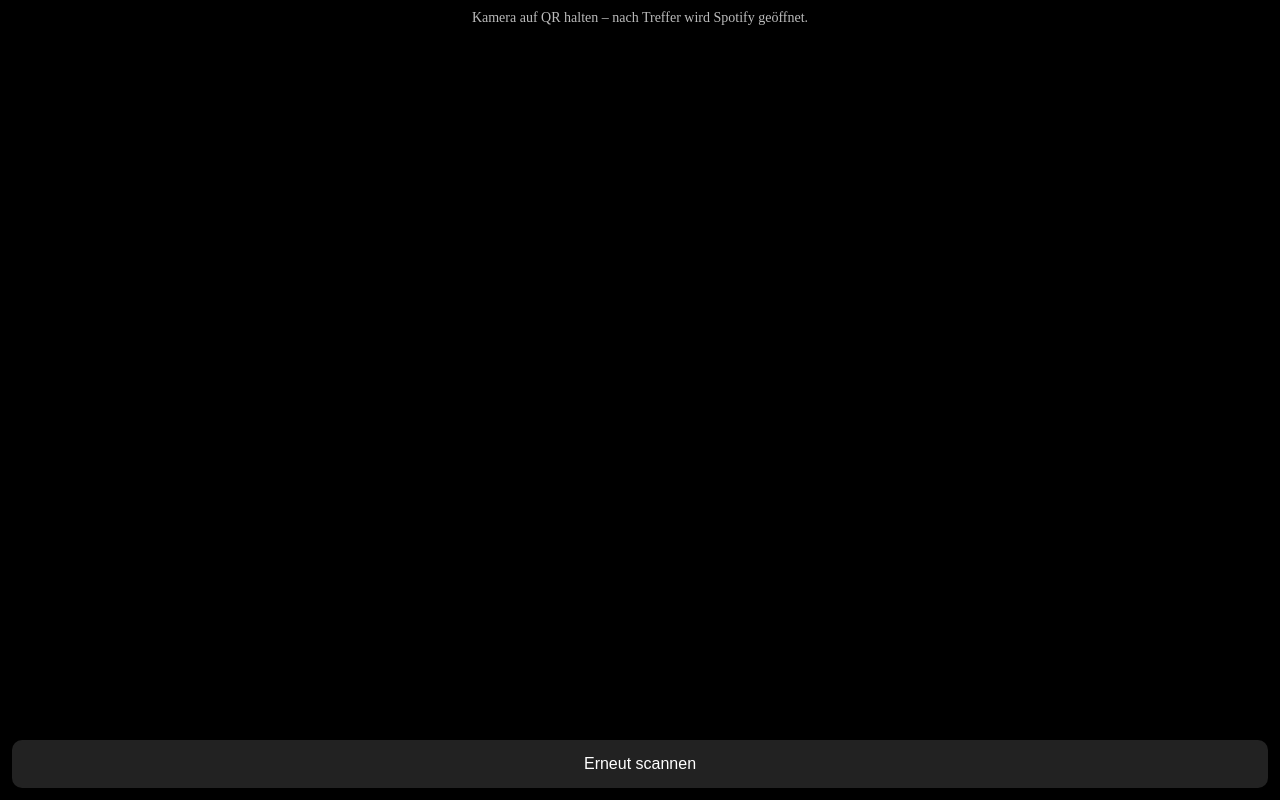
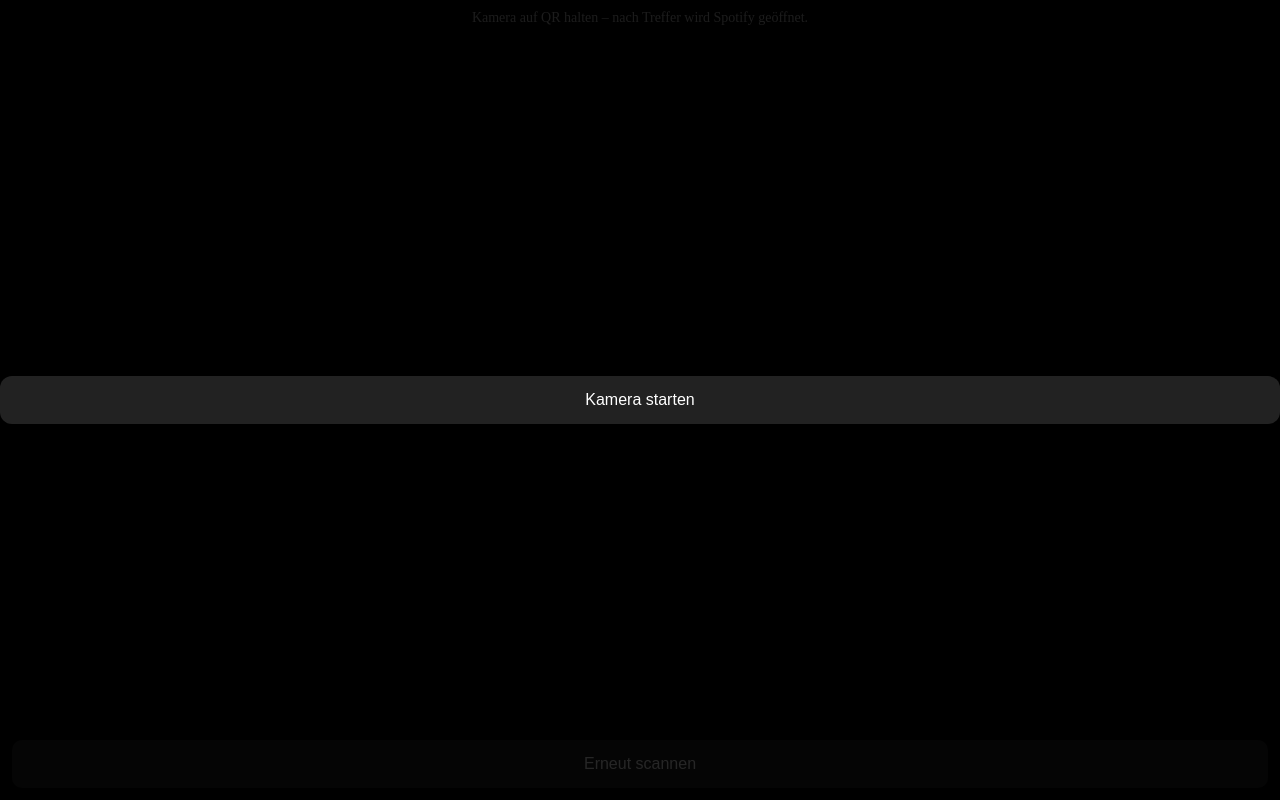
Before and after one commit to Token43bot/read_qr_code, a plain HTML site: page index.html in a window 1280 px wide. Drawn offline with Linux system fonts and the light colour scheme.

Commit message:
Implement manual camera start button
Added a start button for manual camera activation when auto-start fails.

```diff
--- a/index.html
+++ b/index.html
@@ -11,8 +11,9 @@
     #bar { display:flex; gap:12px; padding:12px; background:rgba(0,0,0,.6); }
     button { flex:1; height:48px; font-size:16px; border:none; border-radius:10px; background:#222; color:#fff; }
     #hint { position:fixed; top:10px; left:0; right:0; text-align:center; color:#bbb; font-size:14px; }
+    #startWrap { position:absolute; inset:0; display:flex; align-items:center; justify-content:center; background:rgba(0,0,0,.85); }
+    #startBtn { padding:14px 18px; border-radius:12px; }
   </style>
-  <!-- QR-Scanner Bibliothek (CDN) -->
   <script src="https://unpkg.com/html5-qrcode" defer></script>
 </head>
 <body>
@@ -24,24 +25,31 @@
     </div>
   </div>
 
+  <!-- Wird nur gezeigt, wenn Auto-Start ohne Berechtigung scheitert -->
+  <div id="startWrap" hidden>
+    <button id="startBtn">Kamera starten</button>
+  </div>
+
   <script>
-    let qr, currentCamId = null, cams = [];
+    let qr;
     const $rescan = document.getElementById('rescan');
+    const $startWrap = document.getElementById('startWrap');
+    const $startBtn  = document.getElementById('startBtn');
 
     function extractTrackId(text) {
-      // akzeptiert spotify:track:ID oder https://open.spotify.com/track/ID
       text = text.trim();
       if (text.startsWith("spotify:track:")) return text.split("spotify:track:")[1];
       const m = text.match(/open\.spotify\.com\/track\/([A-Za-z0-9]+)\b/);
       return m ? m[1] : null;
     }
 
-    async function startScanner(deviceId = null) {
+    async function startScanner() {
       if (!qr) qr = new Html5Qrcode("scanner", false);
       const cfg = { fps: 15, qrbox: { width: 300, height: 300 } };
-      const camCfg = deviceId ? { deviceId: { exact: deviceId } } : { facingMode: "environment" };
-      await qr.start(camCfg, cfg, onScan, () => {});
+      // Wichtig: keine Kameraliste – direkt um Rückkamera bitten
+      await qr.start({ facingMode: "environment" }, cfg, onScan, () => {});
       $rescan.disabled = true;
+      $startWrap.hidden = true;
     }
 
     async function stopScanner() {
@@ -54,31 +62,32 @@
 
       const id = extractTrackId(text);
       if (id) {
-        // Android: Intent-URL → öffnet direkt die Spotify-App
+        // App öffnen (Intent), dann spotify:, dann https – beste Chance, direkt die Spotify-App zu starten
         const intentUrl = `intent://open.spotify.com/track/${id}#Intent;scheme=https;package=com.spotify.music;end`;
-        // Fallback-Kaskade: intent -> spotify: -> https
         try { location.replace(intentUrl); } catch(e) {}
         setTimeout(() => { try { location.replace(`spotify:track:${id}`); } catch(e) {} }, 600);
         setTimeout(() => { try { location.replace(`https://open.spotify.com/track/${id}`); } catch(e) {} }, 1200);
       } else {
-        // Unbekanntes Format → einfach öffnen (Spotify regelt ggf. selbst)
         try { location.replace(text); } catch(e) {}
       }
     }
 
-    // Button: Erneut scannen
-    document.getElementById('rescan').addEventListener('click', async () => {
-      await startScanner(currentCamId);
+    // Buttons
+    $rescan.addEventListener('click', async () => { await startScanner(); });
+    $startBtn.addEventListener('click', async () => {
+      try { await startScanner(); }
+      catch(e) { alert("Kamera-Zugriff verweigert. Bitte Kamera erlauben (🔒→ Website-Einstellungen → Kamera → Zulassen) und die Seite neu laden."); }
     });
 
-    // Init
+    // Auto-Start (zeigt bei Fehler den Start-Button mit Anleitung)
     (async () => {
       try {
-        cams = (await Html5Qrcode.getCameras());
-        currentCamId = (cams.find(c => /back|rear/i.test(c.label))?.id) || cams[0]?.id || null;
-        await startScanner(currentCamId);
-      } catch(e) {
-        alert("Kamera-Zugriff fehlgeschlagen. Öffne die Seite über HTTPS (oder http://localhost) und erlaube die Kamera.");
+        // Einige Browser fragen erst nach Interaktion – wir probieren es trotzdem:
+        await startScanner();
+      } catch (e) {
+        $startWrap.hidden = false;
+        // Kleiner Hinweis bei harter Sperre:
+        // console.warn(e);
       }
     })();
   </script>
```
